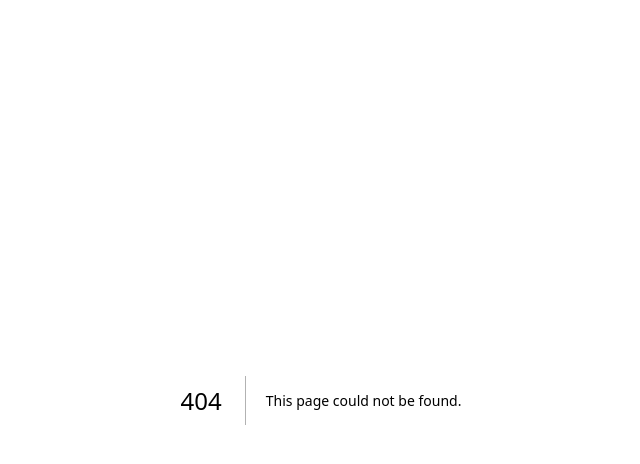
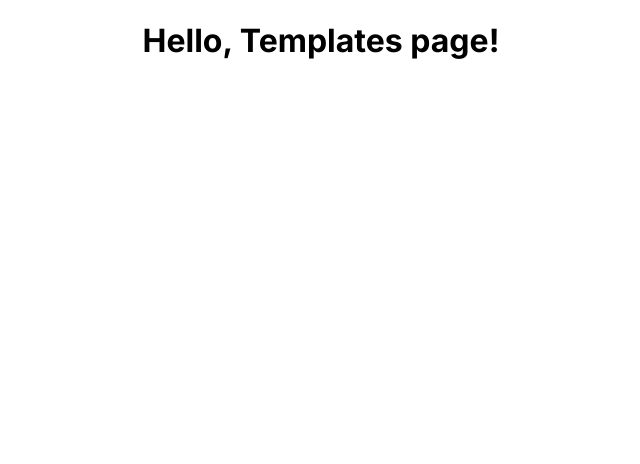
Before and after one commit to pmanal1/weightlifting-app, a Next.js app: page /templates in a window 1280 px wide. Before the commit this address had no page. Shown: the top 464 px of the page, without its empty margins (319-959 px from the left). Built offline with nearby package versions, Linux system fonts and the light colour scheme.

Commit message:
Adds templates route and page

```diff
--- /dev/null
+++ b/src/app/templates/page.tsx
@@ -0,0 +1,5 @@
+export default function Page() {
+    return (
+        <h1>Hello, Templates page!</h1>
+    )
+}
```
